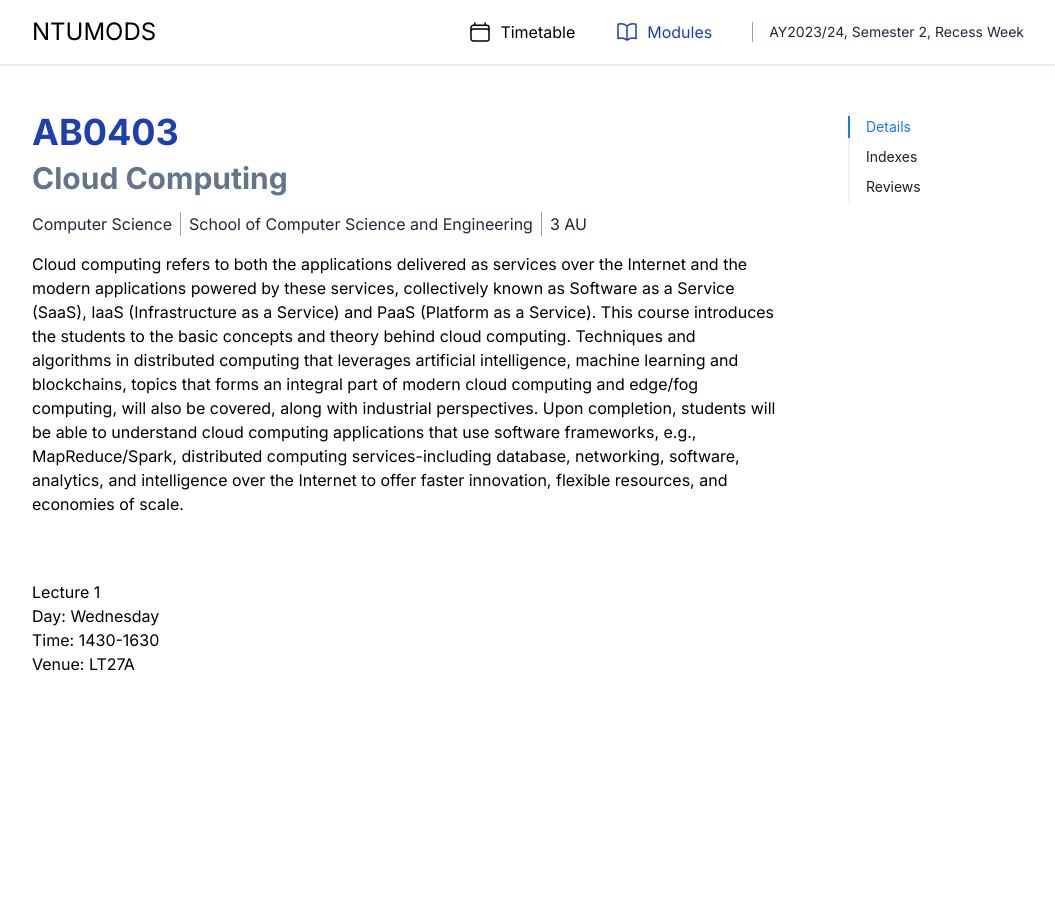
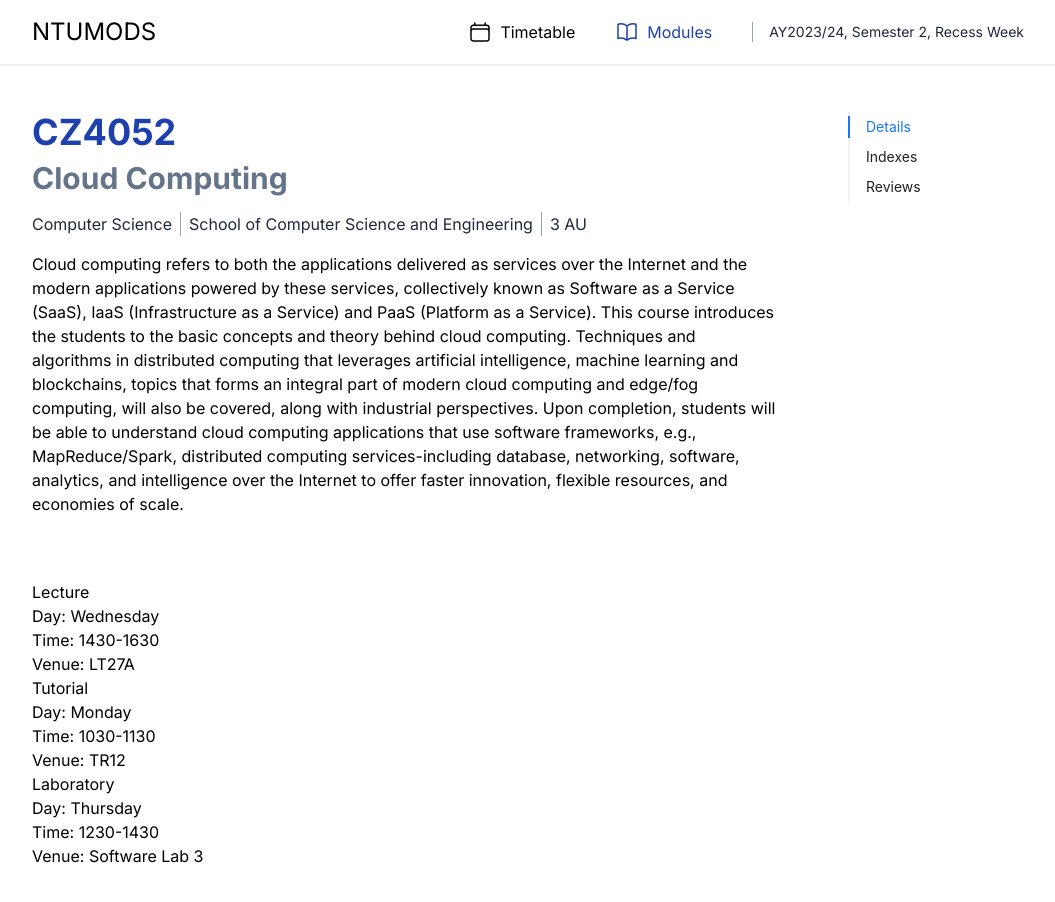
Before and after one commit to yequan99/ntumods-frontend, a Next.js app: page /modules/AB0403 in a window 1280 px wide. Shown: the top 902 px of the page, without its empty margins (112-1167 px from the left). Built offline with nearby package versions, Linux system fonts and the light colour scheme.

Commit message:
Change data type for module data

```diff
--- /dev/null
+++ b/public/data/mockModuleData.json
@@ -0,0 +1,47 @@
+{
+    "Code": "CZ4052",
+    "Title": "Cloud Computing",
+    "AU": "3",
+    "Course": "Computer Science",
+    "Faculty": "School of Computer Science and Engineering",
+    "Prerequisite": "",
+    "MutuallyExclusive": "",
+    "NotAvailableTo": "",
+    "NotAvailableToProgWith": "",
+    "GradeType": "",
+    "NotAvailableAsUE": "",
+    "NotAvailableAsPE": "",
+    "Description": "Cloud computing refers to both the applications delivered as services over the Internet and the modern applications powered by these services, collectively known as Software as a Service (SaaS), IaaS (Infrastructure as a Service) and PaaS (Platform as a Service). This course introduces the students to the basic concepts and theory behind cloud computing. Techniques and algorithms in distributed computing that leverages artificial intelligence, machine learning and blockchains, topics that forms an integral part of modern cloud computing and edge/fog computing, will also be covered, along with industrial perspectives. Upon completion, students will be able to understand cloud computing applications that use software frameworks, e.g., MapReduce/Spark, distributed computing services-including database, networking, software, analytics, and intelligence over the Internet to offer faster innovation, flexible resources, and economies of scale.",
+    "Schedules": [
+        {
+            "StartTime": "1430",
+            "EndTime": "1630",
+            "Venue": "LT27A",
+            "ClassType": "Lecture",
+            "Index": 1,
+            "IndexGroup": 2,
+            "DayOfWeek": "Wednesday",
+            "Remarks": ""
+        },
+        {
+            "StartTime": "1030",
+            "EndTime": "1130",
+            "Venue": "TR12",
+            "ClassType": "Tutorial",
+            "Index": 1,
+            "IndexGroup": 2,
+            "DayOfWeek": "Monday",
+            "Remarks": ""
+        },
+        {
+            "StartTime": "1230",
+            "EndTime": "1430",
+            "Venue": "Software Lab 3",
+            "ClassType": "Laboratory",
+            "Index": 1,
+            "IndexGroup": 2,
+            "DayOfWeek": "Thursday",
+            "Remarks": ""
+        }
+    ]
+}
--- a/src/app/modules/[module]/page.tsx
+++ b/src/app/modules/[module]/page.tsx
@@ -3,48 +3,26 @@
 import { useState, useEffect } from "react"
 import { Anchor } from "antd"
 
-import { ModuleFullData } from "@/utils/types"
+import { ModuleData } from "@/utils/types"
 
 export default function Module({ params }: { params: { module: string } }) {
     const [loading, setLoading] = useState<boolean>(true)
-    const [moduleDetails, setModuleDetails] = useState<ModuleFullData | null>(null)
+    const [moduleDetails, setModuleDetails] = useState<ModuleData | null>(null)
 
     useEffect(() => {
         // make API call to fetch module detail using modulecode
-        const data: ModuleFullData = {
-            moduleCode: params.module,
-            title: "Cloud Computing",
-            description: "Cloud computing refers to both the applications delivered as services over the Internet and the modern applications powered by these services, collectively known as Software as a Service (SaaS), IaaS (Infrastructure as a Service) and PaaS (Platform as a Service). This course introduces the students to the basic concepts and theory behind cloud computing. Techniques and algorithms in distributed computing that leverages artificial intelligence, machine learning and blockchains, topics that forms an integral part of modern cloud computing and edge/fog computing, will also be covered, along with industrial perspectives. Upon completion, students will be able to understand cloud computing applications that use software frameworks, e.g., MapReduce/Spark, distributed computing services-including database, networking, software, analytics, and intelligence over the Internet to offer faster innovation, flexible resources, and economies of scale.",
-            credits: 3,
-            course: "Computer Science",
-            faculty: "School of Computer Science and Engineering",
-            semester: "2",
-            moduleType: "BDE",
-            prerequisites: ["CZ1003", "CZ2003"],
-            exam: "8 May 2024, 9.00 am - 11.00 am",
-            index: {
-                lecture: [{
-                    day: "Wednesday",
-                    start: "1430",
-                    end: "1630",
-                    venue: "LT27A"
-                }],
-                tutorial: [{
-                    day: "Monday",
-                    start: "1030",
-                    end: "1130",
-                    venue: "TR12"
-                }],
-                lab: [{
-                    day: "Thursday",
-                    start: "1230",
-                    end: "1430",
-                    venue: "Software Lab 3"
-                }],
-                seminar: []
+        const fetchData = async () => {
+            try {
+                const response = await fetch('/data/mockModuleData.json')
+                const data: ModuleData = await response.json()
+
+                setModuleDetails(data)
+                console.log("rendered module data")
+            } catch (error) {
+                console.log('Error fetching module data:', error)
             }
         }
-        setModuleDetails(data)
+        fetchData()
     }, [])
 
     return (
@@ -52,25 +30,25 @@ export default function Module({ params }: { params: { module: string } }) {
             <div className="w-[75%]">
                 <div id="details" className="h-fit pb-16">
                     <h1 className="font-bold text-4xl text-blue-800">
-                        {moduleDetails?.moduleCode}
+                        {moduleDetails?.Code}
                     </h1>
                     <h1 className="text-slate-500 font-bold text-3xl pt-2">
-                        {moduleDetails?.title}
+                        {moduleDetails?.Title}
                     </h1>
                     <div className="flex flex-row mt-4 divide-x divide-slate-400 text-slate-800">
-                        <h1 className="pr-2">{moduleDetails?.course}</h1>
-                        <h1 className="px-2">{moduleDetails?.faculty}</h1>
-                        <h1 className="pl-2">{moduleDetails?.credits} AU</h1>
+                        <h1 className="pr-2">{moduleDetails?.Course}</h1>
+                        <h1 className="px-2">{moduleDetails?.Faculty}</h1>
+                        <h1 className="pl-2">{moduleDetails?.AU} AU</h1>
                     </div>
-                    <p className="pt-4">{moduleDetails?.description}</p>
+                    <p className="pt-4">{moduleDetails?.Description}</p>
                 </div>
                 <div id="indexes" className="h-screen">
-                    {moduleDetails?.index.lecture.map((item,index) => (
+                    {moduleDetails?.Schedules.map((item,index) => (
                         <div key={index}>
-                            <h1>Lecture {index+1}</h1>
-                            <h1>Day: {item.day}</h1>
-                            <h1>Time: {item.start}-{item.end}</h1>
-                            <h1>Venue: {item.venue}</h1>
+                            <h1>{item.ClassType}</h1>
+                            <h1>Day: {item.DayOfWeek}</h1>
+                            <h1>Time: {item.StartTime}-{item.EndTime}</h1>
+                            <h1>Venue: {item.Venue}</h1>
                         </div>
                     ))}
                 </div>
```
Also changed, not shown: src/utils/types.ts (+24 -24 lines).
